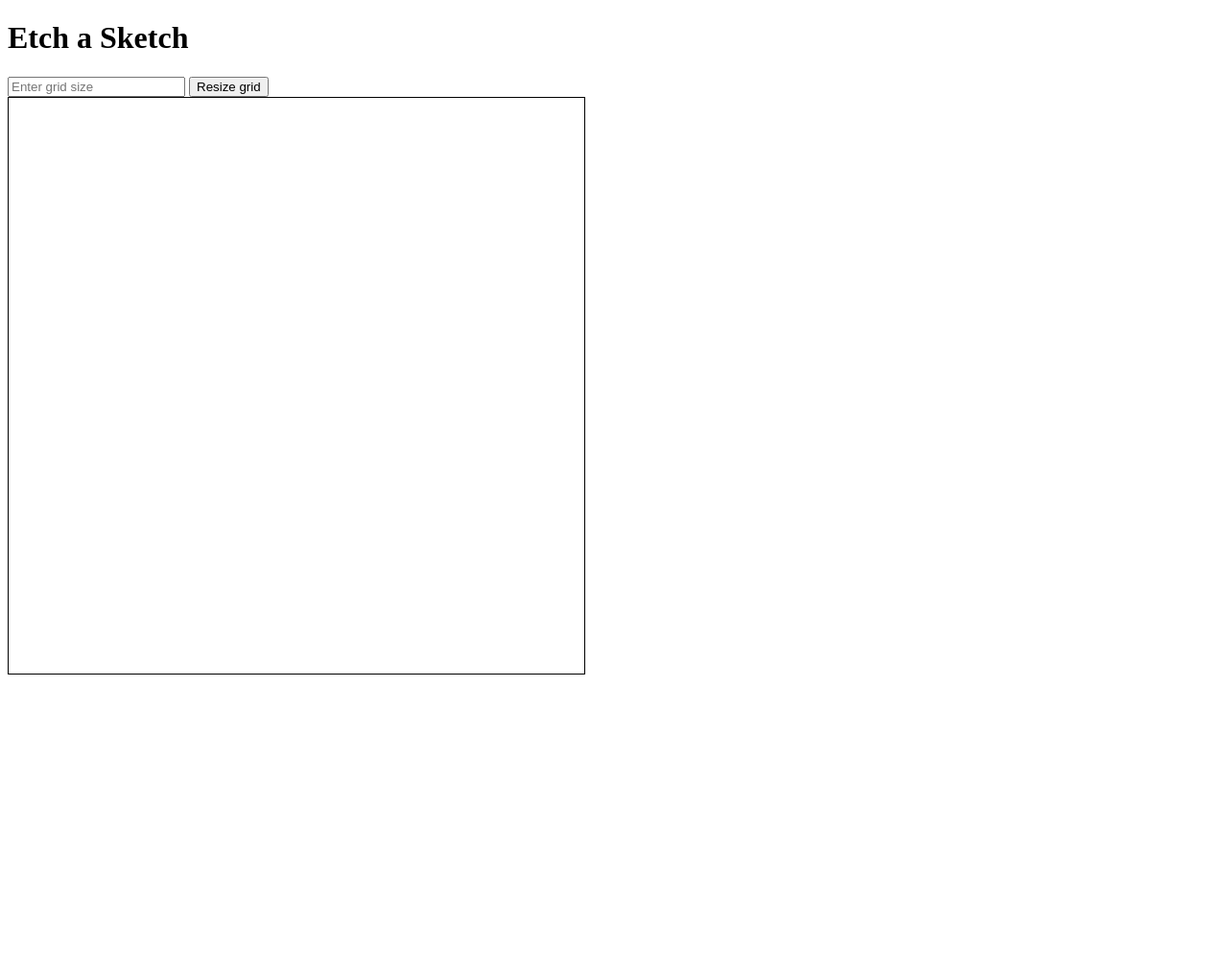
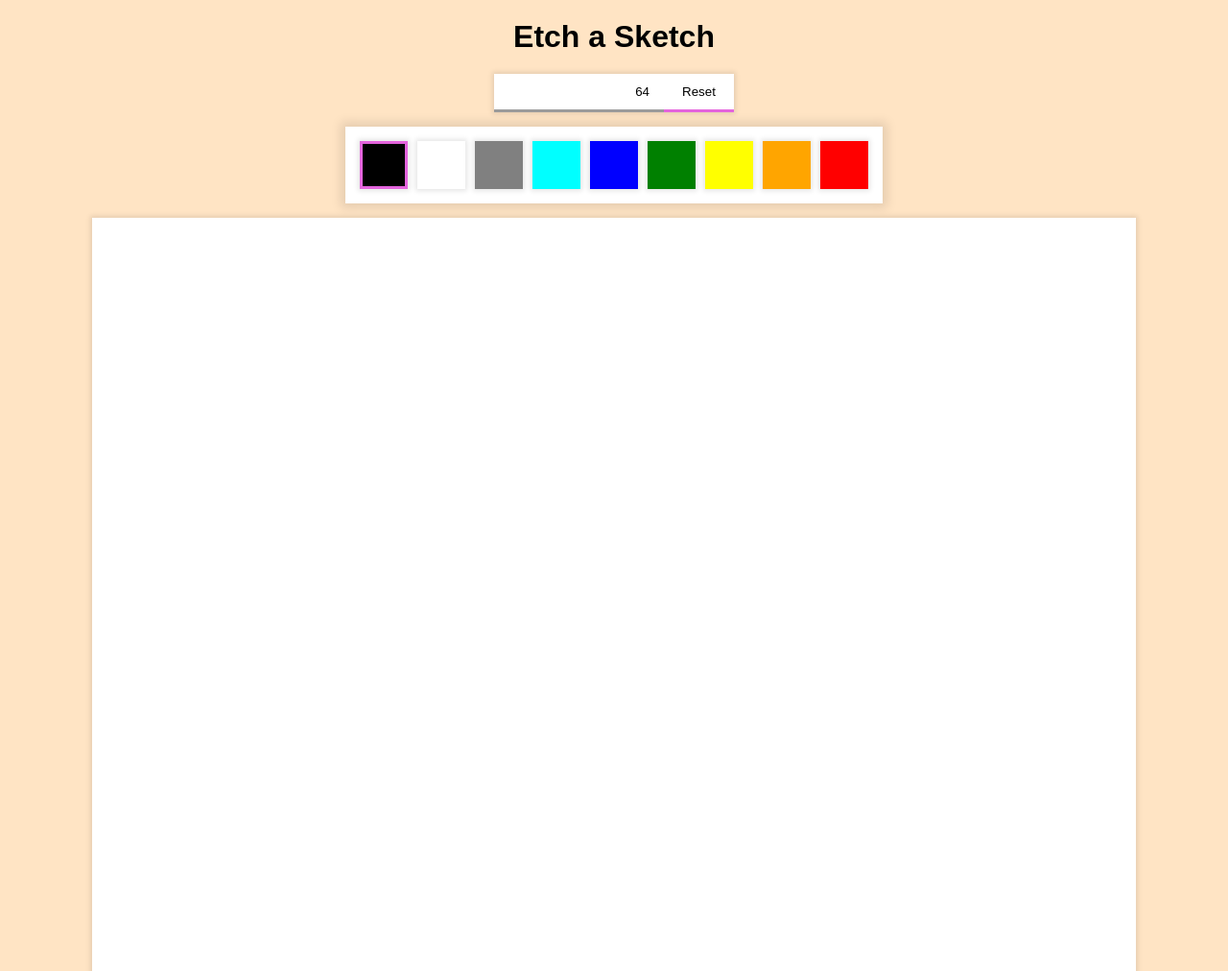
Before and after one commit to mateboer/the-odin-project, a plain HTML site: page foundations/etch-a-sketch/index.html in a window 1280 px wide. Shown: the top 1012 px of the page at 96% size. Before the commit the page ends 800 px from the top, so only its background shows below. Drawn offline with Linux system fonts and the light colour scheme.

Commit message:
feat: Upgrade Etch a Sketch design and add color palette

```diff
--- /dev/null
+++ b/foundations/etch-a-sketch/colors.js
@@ -0,0 +1,56 @@
+var chosenColor;
+var colors = new Map();
+
+// Colors creation
+function createColors() {
+  const container = document.querySelector("#color-container");
+  createColor(container, "black", true);
+  createColor(container, "white");
+  createColor(container, "grey");
+  createColor(container, "cyan");
+  createColor(container, "blue");
+  createColor(container, "green");
+  createColor(container, "yellow");
+  createColor(container, "orange");
+  createColor(container, "red");
+}
+
+function createColor(parent, colorName, selected = false) {
+  const color = document.createElement("div");
+  color.classList.add("color");
+  if (selected) selectColor(color);
+  color.style.backgroundColor = colorName;
+  colors.set(colorName, color);
+  parent.appendChild(color);
+}
+
+// Grid color
+function selectColor(color) {
+  if (chosenColor) chosenColor.classList.remove("color-selected");
+  color.classList.add("color-selected");
+  chosenColor = color;
+}
+
+function shiftColor(target) {
+  const [_basePrefix, baseR, baseG, baseB, baseA = "1"] = getComputedStyle(
+    target
+  ).backgroundColor.match(/rgba?\((\d+),\s*(\d+),\s*(\d+)(?:,\s*([\d.]+))?\)/);
+  const [_chosenPrefix, chosenR, chosenG, chosenB] = getComputedStyle(
+    chosenColor
+  ).backgroundColor.match(/rgba?\((\d+),\s*(\d+),\s*(\d+)\)/);
+  const newR =
+    parseInt(chosenR) - parseInt(baseR) < 0
+      ? Math.max(parseInt(baseR) - 10, 0)
+      : Math.min(parseInt(baseR) + 10, 255);
+  const newG =
+    parseInt(chosenG) - parseInt(baseG) < 0
+      ? Math.max(parseInt(baseG) - 10, 0)
+      : Math.min(parseInt(baseG) + 10, 255);
+  const newB =
+    parseInt(chosenB) - parseInt(baseB) < 0
+      ? Math.max(parseInt(baseB) - 10, 0)
+      : Math.min(parseInt(baseB) + 10, 255);
+  target.style.backgroundColor = `rgba(${newR}, ${newG}, ${newB}, ${baseA})`;
+}
+
+export { createColors, selectColor, shiftColor };
--- a/foundations/etch-a-sketch/grid.js
+++ b/foundations/etch-a-sketch/grid.js
@@ -1,6 +1,5 @@
 // Grid deletion then recreation
 function resetGrid(size) {
-    console.log(size);
   deleteGrid();
   createGrid(size);
 }
@@ -41,8 +40,12 @@ function resetTransparency(cell) {
 }
 
 function increaseTransparency(cell) {
-    const alpha = cell.style.backgroundColor.match(/[\d.]+(?=\))/)?.[0] || "0";
-    cell.style.backgroundColor = `rgba(16, 99, 95, ${parseFloat(alpha) + 0.1})`;
+  const [_, r, g, b, a] = cell.style.backgroundColor.match(
+    /rgba?\((\d+),\s*(\d+),\s*(\d+)(?:,\s*([\d.]+))?\)/
+  );
+  cell.style.backgroundColor = `rgba(${r}, ${g}, ${b}, ${
+    parseFloat(a) + 0.05
+  })`;
 }
 
 export { resetGrid, resetTransparency, increaseTransparency };
--- a/foundations/etch-a-sketch/index.html
+++ b/foundations/etch-a-sketch/index.html
@@ -8,15 +8,16 @@
     <script src="script.js" type="module"></script>
   </head>
   <body>
-    <head>
-        <h1>Etch a Sketch</h1>
-    </head>
+    <header>
+      <h1>Etch a Sketch</h1>
+    </header>
     <main>
-        <form id="grid-resize-form">
-            <input type="number" name="grid-size" placeholder="Enter grid size" />
-            <button type="submit">Resize grid</button>
-        </form>
-        <div id="grid-container"></div>
+      <form id="grid-resize-form">
+        <input type="number" name="grid-size" value="64" />
+        <button type="submit">Reset</button>
+      </form>
+      <div id="color-container"></div>
+      <div id="grid-container"></div>
     </main>
     <footer></footer>
   </body>
--- a/foundations/etch-a-sketch/script.js
+++ b/foundations/etch-a-sketch/script.js
@@ -1,18 +1,29 @@
-import { resetGrid, increaseTransparency, resetTransparency } from "./grid.js";
+import { createColors, selectColor, shiftColor } from "./colors.js";
+import { resetGrid, increaseTransparency } from "./grid.js";
 
 (function index() {
   document.addEventListener("DOMContentLoaded", main);
 })();
 
 function main(event) {
-  resetGrid(16);
+  createColors();
+  registerColorSelectionCallback();
+  resetGrid(64);
   registerResizeFormCallback();
   registerHoverEffect();
 }
 
-function registerResizeFormCallback()
-{
-    document
+function registerColorSelectionCallback() {
+  document
+    .querySelector("#color-container")
+    .addEventListener("click", (event) => {
+      const color = event.target;
+      if (color?.classList.contains("color")) selectColor(color);
+    });
+}
+
+function registerResizeFormCallback() {
+  document
     .querySelector("#grid-resize-form")
     .addEventListener("submit", (event) => {
       event.preventDefault();
@@ -23,11 +34,22 @@ function registerResizeFormCallback()
     });
 }
 
-function registerHoverEffect()
-{
-    document
+function registerHoverEffect() {
+  document
     .querySelector("#grid-container")
-    .addEventListener("mouseover", (event) => {
+    .addEventListener("mousemove", (event) => {
+      if (event.buttons > 0) {
+        const cell = event.target;
+        if (cell?.classList.contains("cell")) {
+          increaseTransparency(cell);
+          shiftColor(cell);
+        }
+      }
+    });
+
+  document
+    .querySelector("#grid-container")
+    .addEventListener("click", (event) => {
       const cell = event.target;
       if (cell?.classList.contains("cell")) increaseTransparency(cell);
     });
--- a/foundations/etch-a-sketch/styles.css
+++ b/foundations/etch-a-sketch/styles.css
@@ -1,10 +1,45 @@
+* {
+  margin: 0;
+  padding: 0;
+  box-sizing: border-box;
+}
+
+body {
+  background-color: bisque;
+}
+
+header {
+  text-align: center;
+  font: 100% Arial, sans-serif;
+  padding: 20px;
+}
+
+main {
+  display: flex;
+  flex-direction: column;
+  justify-content: space-around;
+  align-items: center;
+}
+
+#color-container {
+  display: flex;
+  flex-direction: row;
+  justify-content: center;
+  max-width: 85vw;
+  padding: 10px;
+  background-color: rgb(255, 255, 255);
+  box-shadow: 0 0 10px 5px rgba(0, 0, 0, 0.1);
+  margin-bottom: 15px;
+}
 
 #grid-container {
   display: flex;
   flex-direction: column;
-    width: 600px;
+  width: 85vw;
   aspect-ratio: 1;
-    border: 1px solid black;
+  background-color: rgb(255, 255, 255);
+  box-shadow: 0 0 5px 2px rgba(0, 0, 0, 0.1);
+  margin-bottom: 15px;
 }
 
 .row {
@@ -13,6 +48,49 @@
   flex-direction: row;
 }
 
+.color {
+  flex: shrink;
+  width: 50px;
+  aspect-ratio: 1;
+  cursor: pointer;
+  margin: 5px;
+  box-shadow: 0 0 5px 2px rgba(0, 0, 0, 0.1);
+}
+
+.color-selected {
+  border: 3px solid #e464dd;
+}
+
 .cell {
   flex: auto;
 }
+
+form {
+  display: flex;
+  flex-direction: row;
+  justify-content: space-between;
+  width: 250px;
+  background-color: rgb(255, 255, 255);
+  box-shadow: 0 0 5px 2px rgba(0, 0, 0, 0.1);
+  margin-bottom: 15px;
+}
+
+input {
+  background-color: white;
+  border: none;
+  border-bottom: 3px solid rgb(155, 155, 155);
+  text-align: right;
+  height: 40px;
+}
+
+button {
+  background-color: white;
+  border: none;
+  border-bottom: 3px solid #e464dd;
+  height: 40px;
+  width: 90px;
+
+  &:hover {
+    background-color: #fdcefa;
+  }
+}
```
Lines whose indentation alone changed are shown as unchanged.
